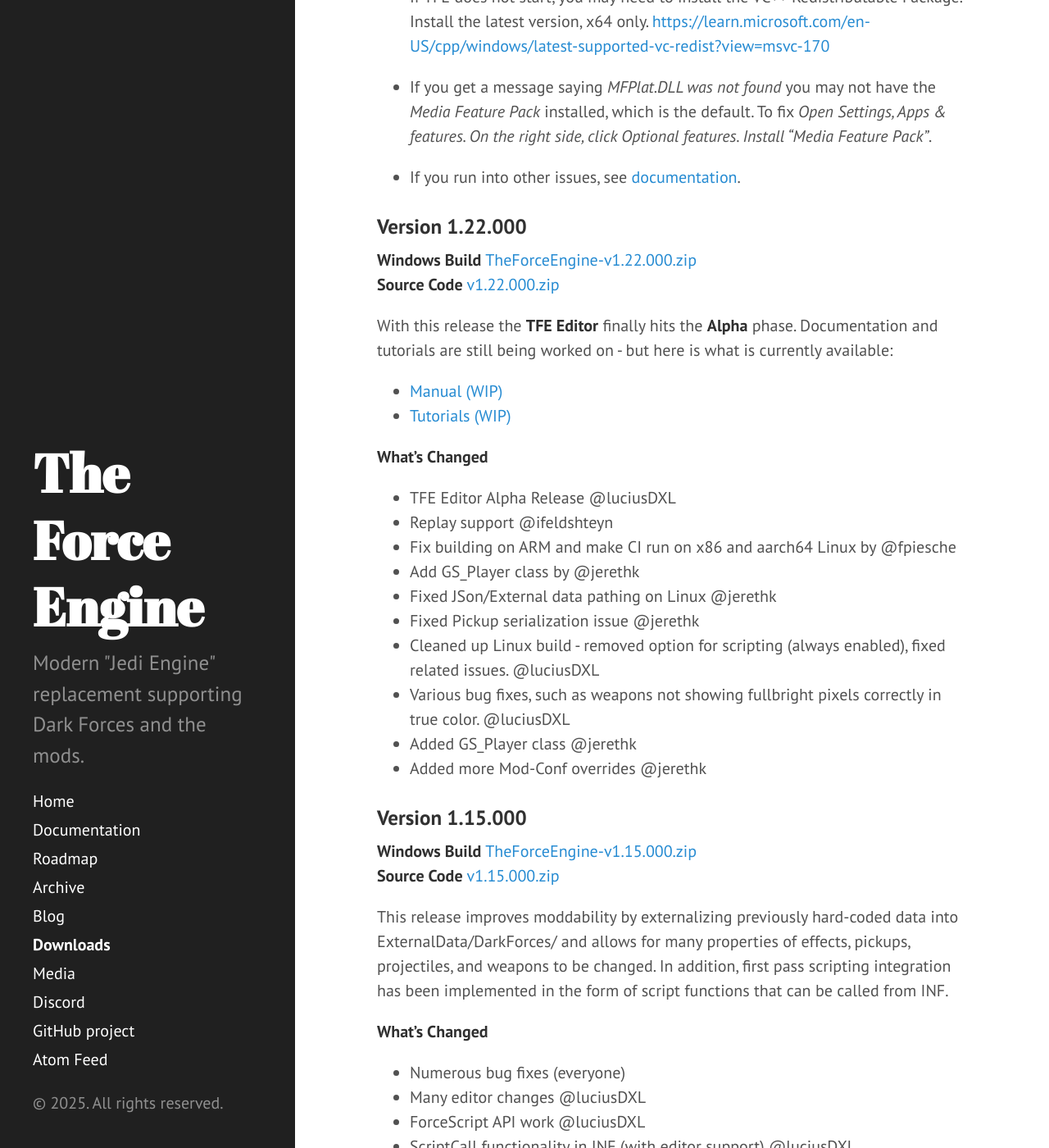
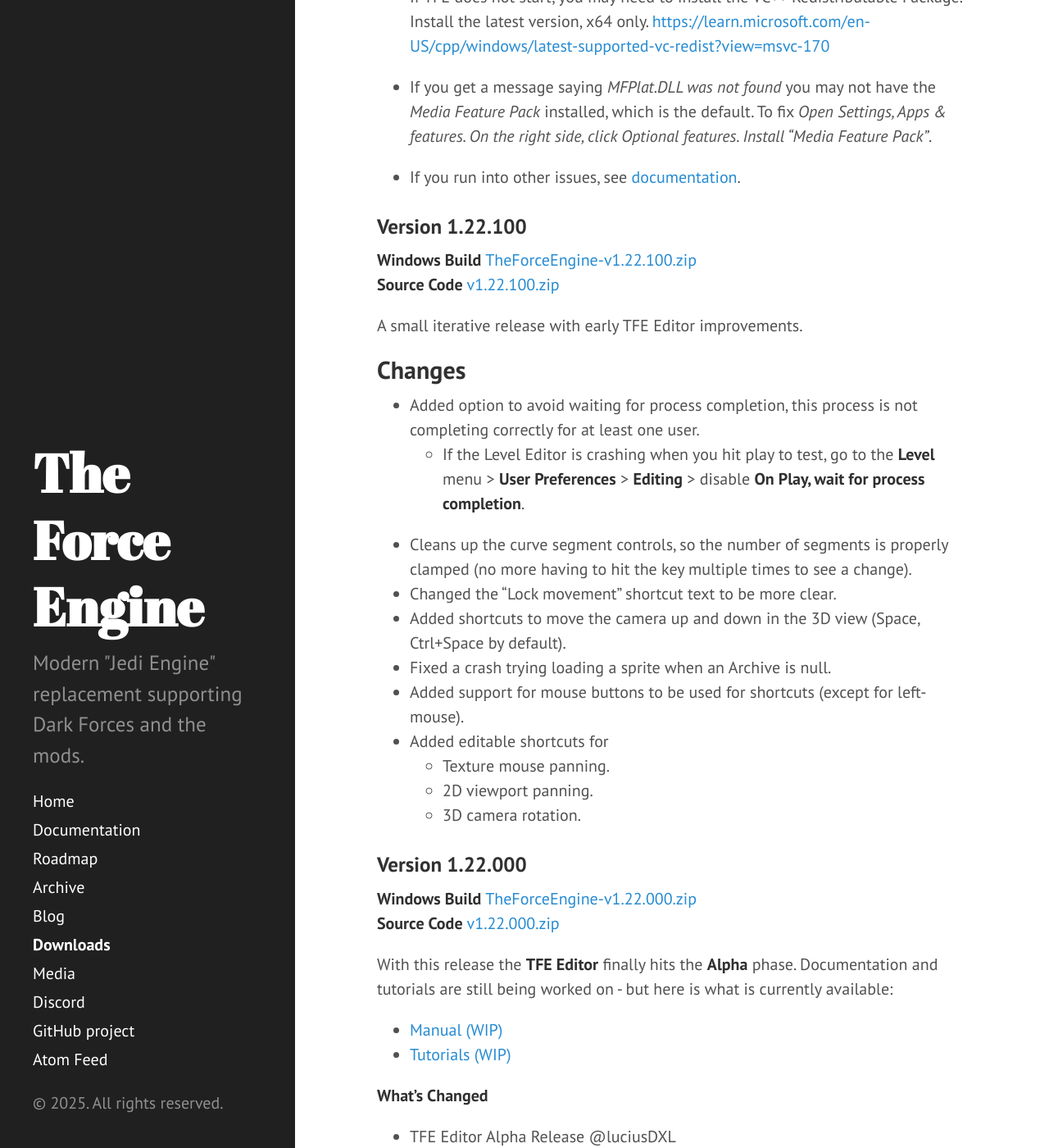
Before and after one commit to TheForceEngine/TheForceEngine.github.io, a Jekyll site: the page built from downloads.md, in a window 1280 px wide and 1400 px high, scrolled down 992 px. Shown: the whole window at 82% size. Built offline with Jekyll 4.4.1, drawn with Linux system fonts in a browser that asks for light colours.

Commit message:
Update downloads.md

```diff
--- a/downloads.md
+++ b/downloads.md
@@ -27,6 +27,25 @@
 * If you get a message saying *MFPlat.DLL was not found* you may not have the *Media Feature Pack* installed, which is the default. To fix *Open Settings, Apps & features. On the right side, click Optional features. Install “Media Feature Pack”*.
 
 * If you run into other issues, see [documentation](https://theforceengine.github.io/Documentation.html).
+
+### Version 1.22.100
+**Windows Build** [TheForceEngine-v1.22.100.zip](https://github.com/luciusDXL/TheForceEngine/releases/download/v1.22.100/TheForceEngine-v1.22.100.zip) <br>
+**Source Code** [v1.22.100.zip](https://github.com/luciusDXL/TheForceEngine/archive/refs/tags/v1.22.100.zip)
+
+A small iterative release with early TFE Editor improvements.
+
+## Changes
+* Added option to avoid waiting for process completion, this process is not completing correctly for at least one user.
+  * If the Level Editor is crashing when you hit play to test, go to the **Level** menu > **User Preferences** > **Editing** > disable **On Play, wait for process completion**.
+* Cleans up the curve segment controls, so the number of segments is properly clamped (no more having to hit the key multiple times to see a change).
+* Changed the "Lock movement" shortcut text to be more clear.
+* Added shortcuts to move the camera up and down in the 3D view (Space, Ctrl+Space by default).
+* Fixed a crash trying loading a sprite when an Archive is null.
+* Added support for mouse buttons to be used for shortcuts (except for left-mouse).
+* Added editable shortcuts for
+  * Texture mouse panning.
+  * 2D viewport panning.
+  * 3D camera rotation.
 
 ### Version 1.22.000
 **Windows Build** [TheForceEngine-v1.22.000.zip](https://github.com/luciusDXL/TheForceEngine/releases/download/v1.22.000/TheForceEngine-v1.22.000.zip) <br>
```
